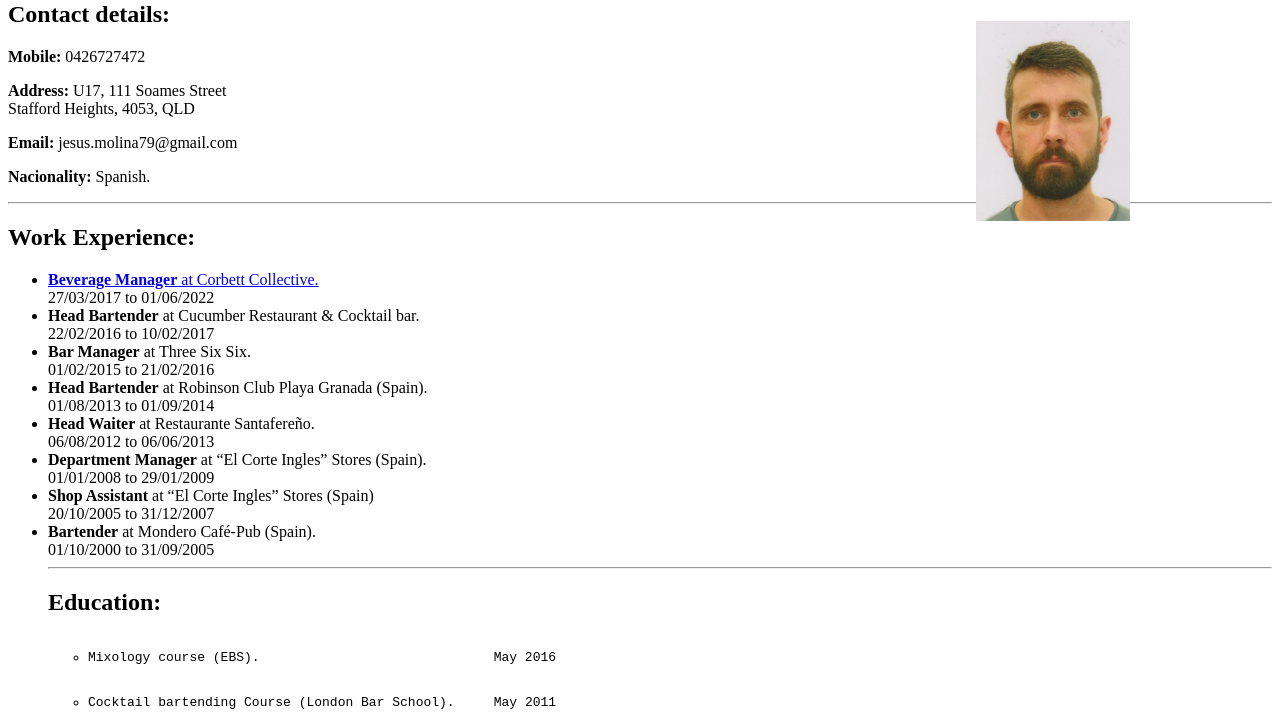
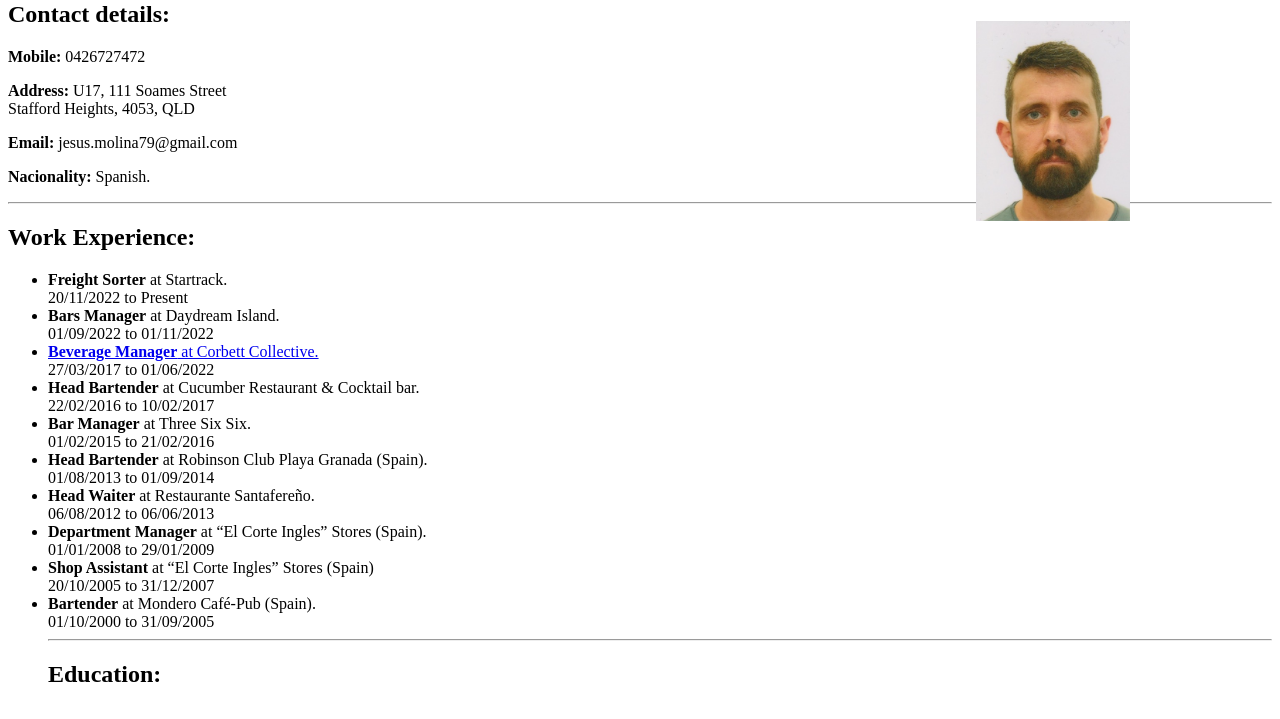
Before and after one commit to cchus1/Curriculum, a plain HTML site: page index.html in a window 1280 px wide. Shown: the part 79-798 px from the top of the page. Drawn offline with Linux system fonts and the light colour scheme.

Commit message:
Update index.html

```diff
--- a/index.html
+++ b/index.html
@@ -26,6 +26,12 @@
 
     <h2>Work Experience:</h2>
       <ul>
+        <li><strong>Freight Sorter</strong> at Startrack.<br/>
+            20/11/2022 to Present
+        </li>
+        <li><strong>Bars Manager</strong> at Daydream Island.<br/>
+            01/09/2022 to 01/11/2022
+        </li>
         <li><a href="./corbett-collective.html"><strong>Beverage Manager</strong> at Corbett Collective.</a><br/>
             27/03/2017 to 01/06/2022
         </li>
```
